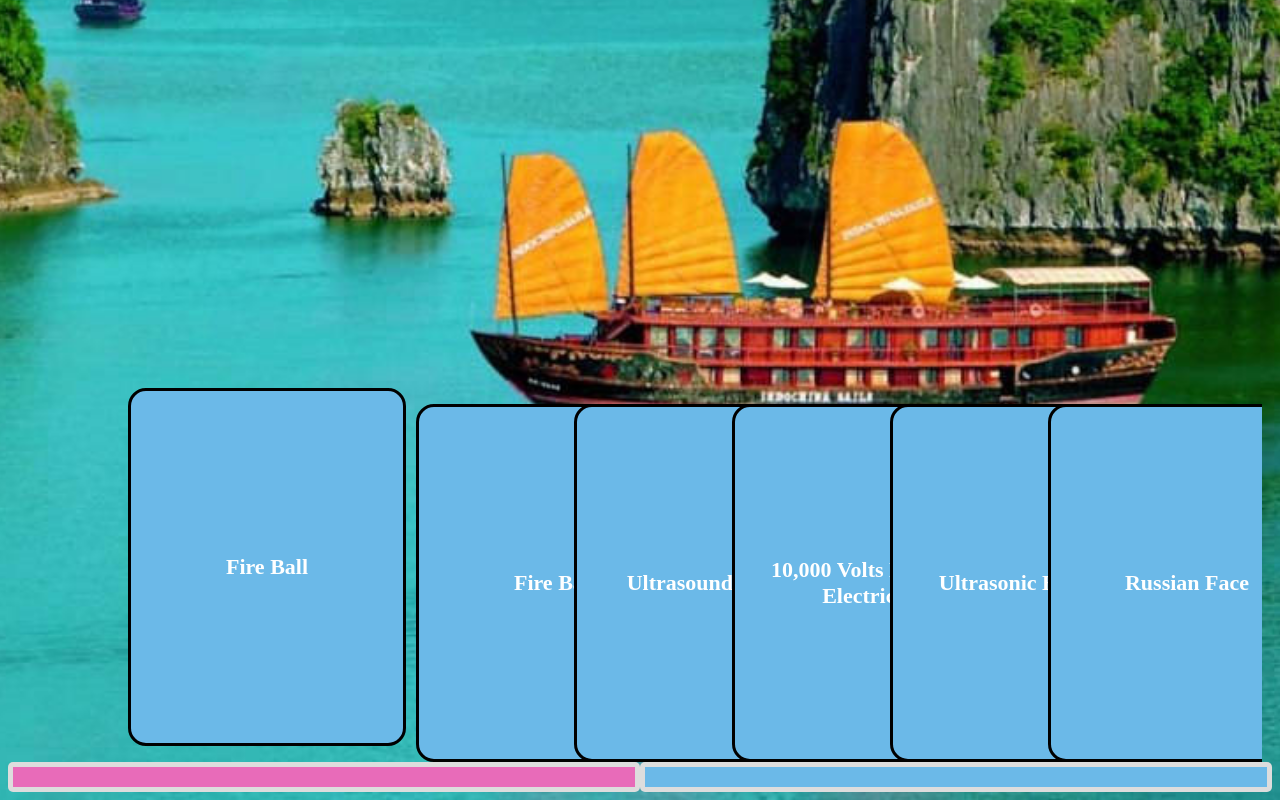
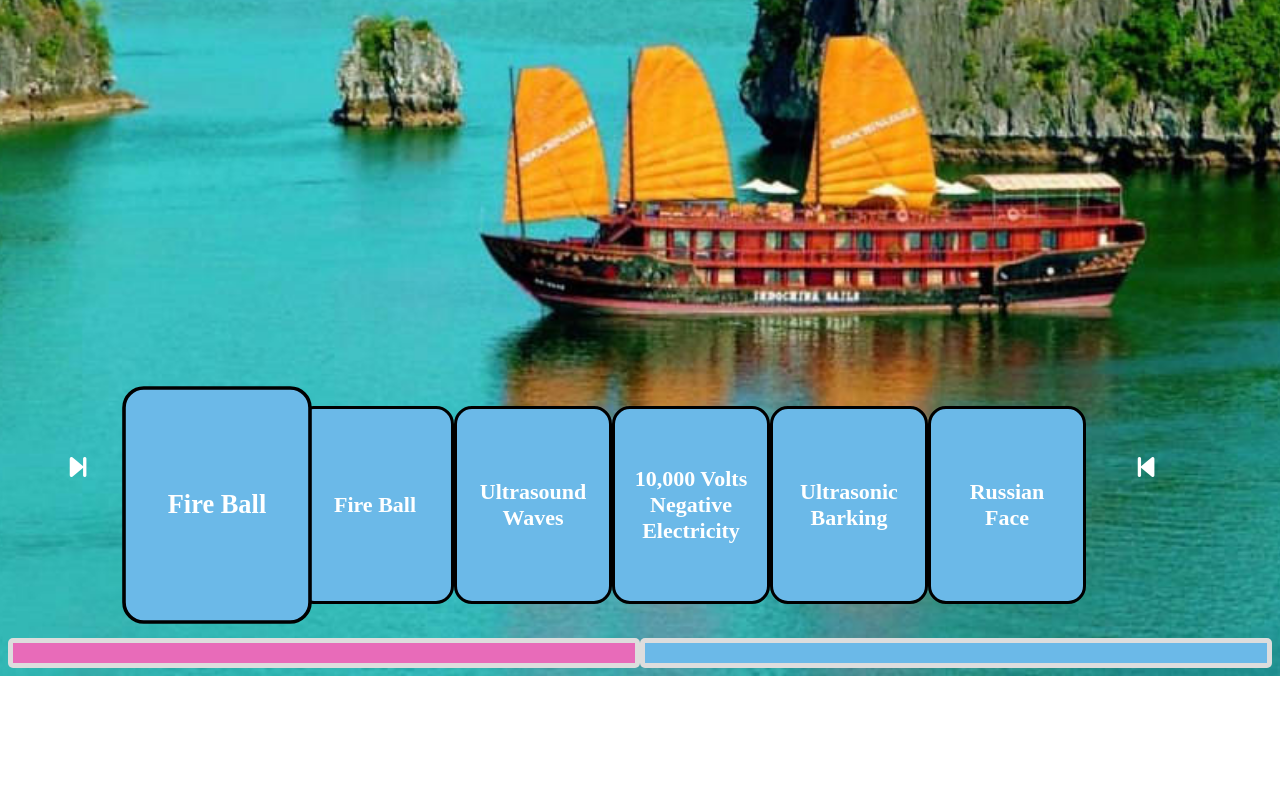
Before and after one commit to dragonccm/infinity-blade-l-, a plain HTML site: page index.html in a window 1280 px wide. Shown: the part 1353-2153 px from the top of the page. After the commit the page ends 2029 px from the top, so only its background shows below. Drawn offline with nearby package versions, Linux system fonts and the light colour scheme.

Commit message:
Co-authored-by: rurimeiko@outlook.com <rurimeiko@outlook.com> Co-authored-by: dragonccm <dragonccm@users.noreply.github.com>

```diff
--- a/styleOfGame.css
+++ b/styleOfGame.css
@@ -29,7 +29,6 @@ label {
 	background-color: rgba(255, 255, 255, 0.5);
 	display: flex;
 	font-size: 30px;
-	border: 4px #000 solid;
 }
 
 .enemy-area {
@@ -287,7 +286,7 @@ body {
 .card-area {
 	flex: 3;
 	width: 100%;
-	height: 100%;
+	height: 10%;
 	/* background-color: rgba(12, 253, 104, 0.384); */
 	display: flex;
 	/* justify-content: center;
@@ -304,36 +303,27 @@ body {
 }
 
 .card-list {
-	z-index: 1000;
 	display: flex;
-	/* padding: 3rem; */
-	margin: 0px 10px;
+	height: 240px;;
+	padding: 10px;
+	/* margin: 0px 10px; */
+	/* margin-bottom: 10px; */
 	overflow-x: scroll;
 	scroll-behavior: smooth;
+	-ms-overflow-style: none;  /* IE and Edge */
+  	scrollbar-width: none;  /* Firefox */
 }
 
-
-
+/* Hide scrollbar for Chrome, Safari and Opera */
 .card-list::-webkit-scrollbar {
-	width: 10px;
-	height: 10px;
-}
-
-.card-list::-webkit-scrollbar-thumb {
-	background: #201c29;
-	border-radius: 10px;
-	box-shadow: inset 2px 2px 2px hsla(0, 0%, 100%, .25), inset -2px -2px 2px rgba(0, 0, 0, .25);
-}
-
-.card-list::-webkit-scrollbar-track {
-	background: linear-gradient(90deg, #201c29, #201c29 1px, #17141d 0, #17141d);
+	display: none;
 }
 
 .card {
 	/* flex: 0 0 auto; */
-	min-width: 240px;
-	max-width: 240px;
-	height: 320px;
+	min-width: 120px;
+	max-width: 120px;
+	height: 160px;
 	display: flex;
 	align-items: center;
 	justify-content: center;
@@ -344,31 +334,30 @@ body {
 	font-weight: bold;
 	color: #fff;
 	background-color: #6bb9e8;
-	margin-right: 10px;
+	/* margin-right: 10px; */
 	margin-top: 18px;
 	padding: 1rem;
 	transition: .2s;
 	/* Add cursor style */
 	cursor: grab;
 
-	will-change: transform;
+	/* will-change: transform; */
 }
 
 .card.center {
 	/* Apply styles for the centered card */
 	/* Example: */
-	transform: translateY(-1rem);
+	transform: /*translateY(-1rem)*/ scale(1.2);
 }
 
-.card.center~.card {
-	/* Apply styles for the adjacent cards */
-	/* Example: */
+/* .card.center~.card {
 	transform: translateX(130px);
 }
 
 .card:not(:first-child) {
 	margin-left: -130px;
 }
+*/
 
 /* .card:active {
 	animation go here
```
